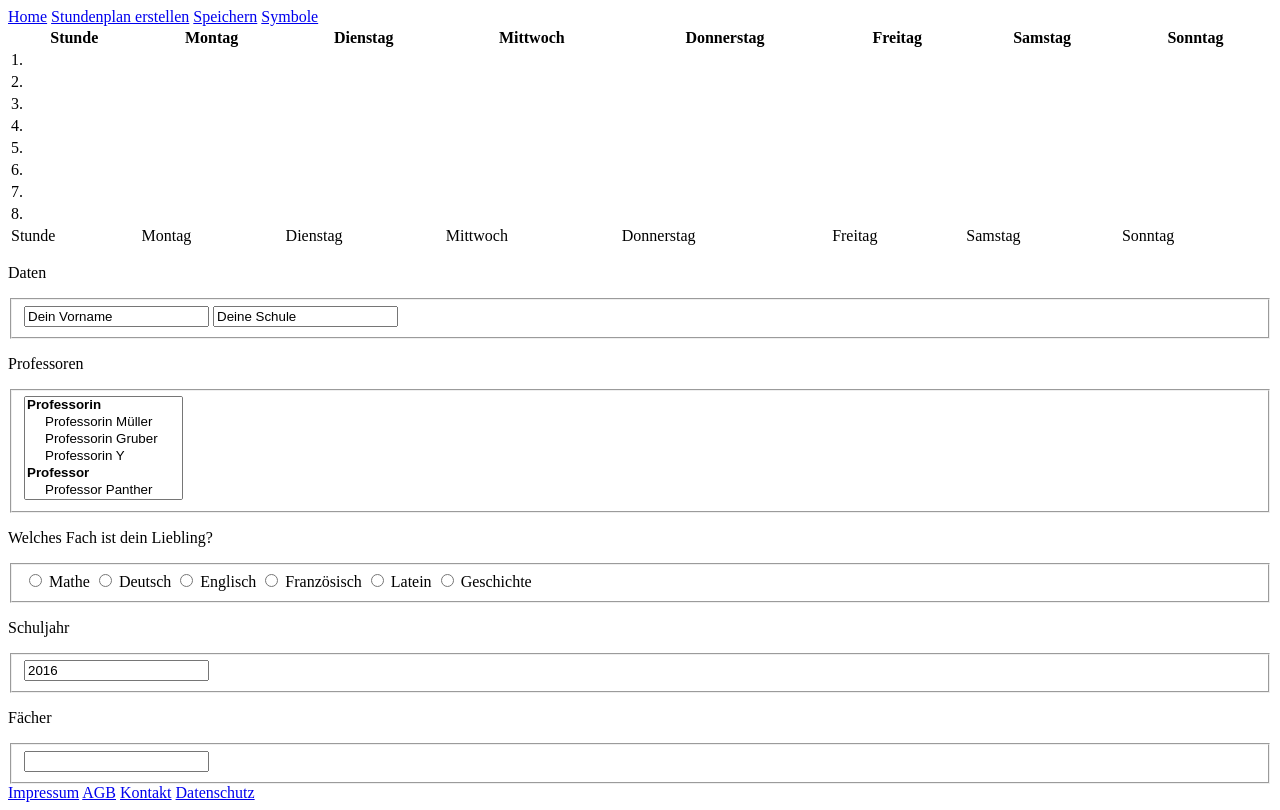
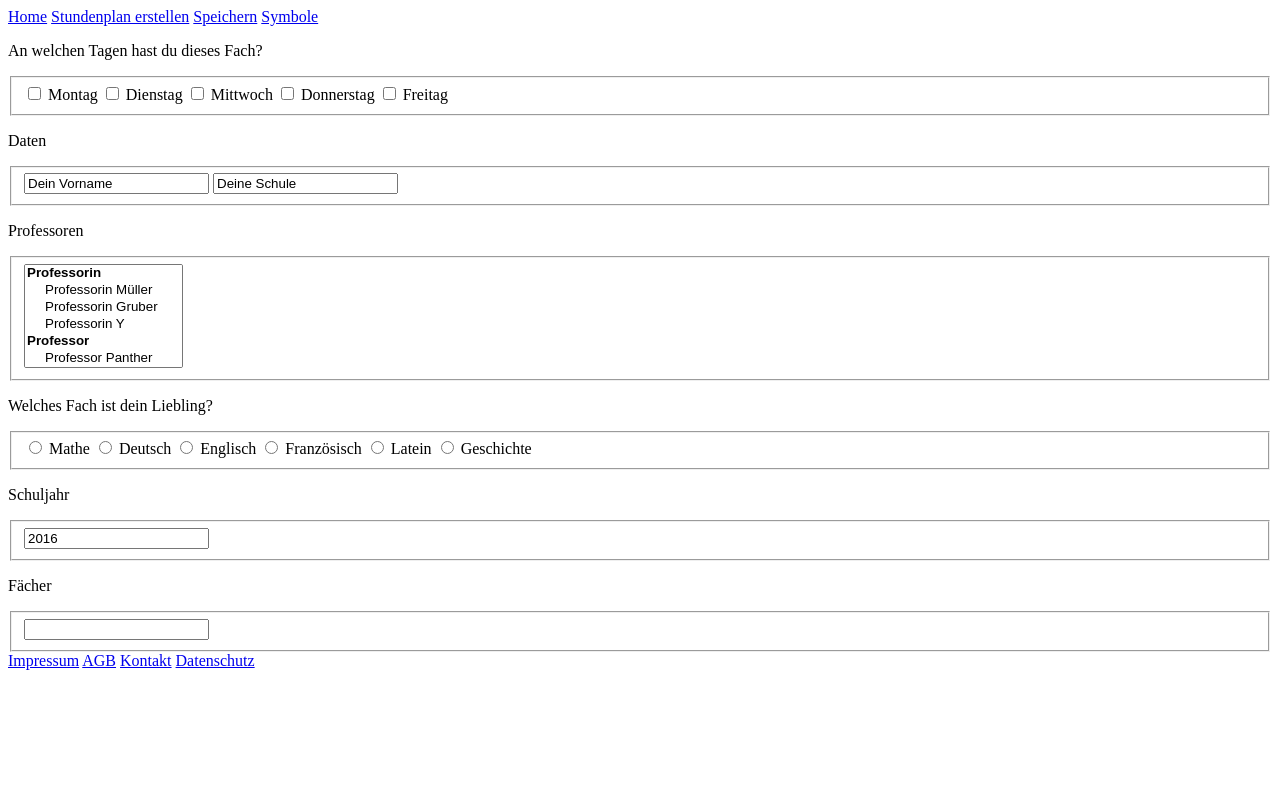
Before and after one commit to Webprog2016Gruppe6/EA3, a plain HTML site: page form/index.html in a window 1280 px wide. Drawn offline with nearby package versions, Linux system fonts and the light colour scheme; files whose address does not match are found by name.

Commit message:
buttons hinzugefügt

```diff
--- a/form/index.html
+++ b/form/index.html
@@ -33,121 +33,8 @@
 		<!-- Hier werden später optionale Symbole für die Menüführung eingefügt.-->
   		<a href="javascript:alert('Aktion folgt');">Symbole</a>
 	</nav>
-	<!--Wird dann mittels Javascript und CSS noch optimiert.-->
-
-    <!--https://datatables.net/examples/basic_init/scroll_xy.html-->
-    <table id="stundenplaner" width="100%">
-    <!--Diese Tabelle stellt das Grundmuster des Stundenplaners da.-->
-        <thead>
-			<tr>
-				<th>Stunde</th>
-				<th>Montag</th>
-				<th>Dienstag</th>
-				<th>Mittwoch</th>
-				<th>Donnerstag</th>
-				<th>Freitag</th>
-				<th>Samstag</th>
-				<th>Sonntag</th>
-			</tr>
-		</thead>
-		<tfoot>
-			<tr>
-				<td>Stunde</td>
-				<td>Montag</td>
-				<td>Dienstag</td>
-				<td>Mittwoch</td>
-				<td>Donnerstag</td>
-				<td>Freitag</td>
-				<td>Samstag</td>
-				<td>Sonntag</td>
-			</tr>
-		</tfoot>
-		<tbody>
-			<tr>
-				<td>1.</td>
-				<td></td>
-				<td></td>
-				<td></td>
-				<td></td>
-				<td></td>
-				<td></td>
-				<td></td>
-			</tr>
-			<tr>
-				<td>2.</td>
-				<td></td>
-				<td></td>
-				<td></td>
-				<td></td>
-				<td></td>
-				<td></td>
-				<td></td>
-			</tr>
-			<tr>
-				<td>3.</td>
-				<td></td>
-				<td></td>
-				<td></td>
-				<td></td>
-				<td></td>
-				<td></td>
-				<td></td>
-			</tr>
-			<tr>
-				<td>4.</td>
-				<td></td>
-				<td></td>
-				<td></td>
-				<td></td>
-				<td></td>
-				<td></td>
-				<td></td>
-			</tr>
-			<tr>
-				<td>5.</td>
-				<td></td>
-				<td></td>
-				<td></td>
-				<td></td>
-				<td></td>
-				<td></td>
-				<td></td>
-			</tr>
-			<tr>
-				<td>6.</td>
-				<td></td>
-				<td></td>
-				<td></td>
-				<td></td>
-				<td></td>
-				<td></td>
-				<td></td>
-			</tr>
-			<tr>
-				<td>7.</td>
-				<td></td>
-				<td></td>
-				<td></td>
-				<td></td>
-				<td></td>
-				<td></td>
-				<td></td>
-			</tr>
-			<tr>
-				<td>8.</td>
-				<td></td>
-				<td></td>
-				<td></td>
-				<td></td>
-				<td></td>
-				<td></td>
-				<td></td>
-			</tr>
-	  </tbody>
-    </table>
-
-	<form>
-		<!--<p>An welchen Tagen hast du dieses Fach?</p> <!--Checkboxen
+  	<form>
+  		<p>An welchen Tagen hast du dieses Fach?</p> <!--Checkboxen-->
 		<fieldset>
 			<label>
 				<input type="checkbox" name="tag" value="Montag">
@@ -169,7 +56,7 @@
 				<input type="checkbox" name="tag" value="Freitag">
 				Freitag
 			</label>
-		</fieldset>-->
+		</fieldset>
 		<p>Daten</p>
 		<fieldset> <!--Textfeld-->
 			<label for="vname">
@@ -237,7 +124,6 @@
 				</datalist>
 			</label>
 		</fieldset>
-
 	</form>
     <!--Im Fußbereich der Webseite werden zusätzliche Informationen mittels einer
     Navigation zur Verfügung gestellt.-->
```
Also changed, not shown: semp/index.html (+14 -9 lines).
